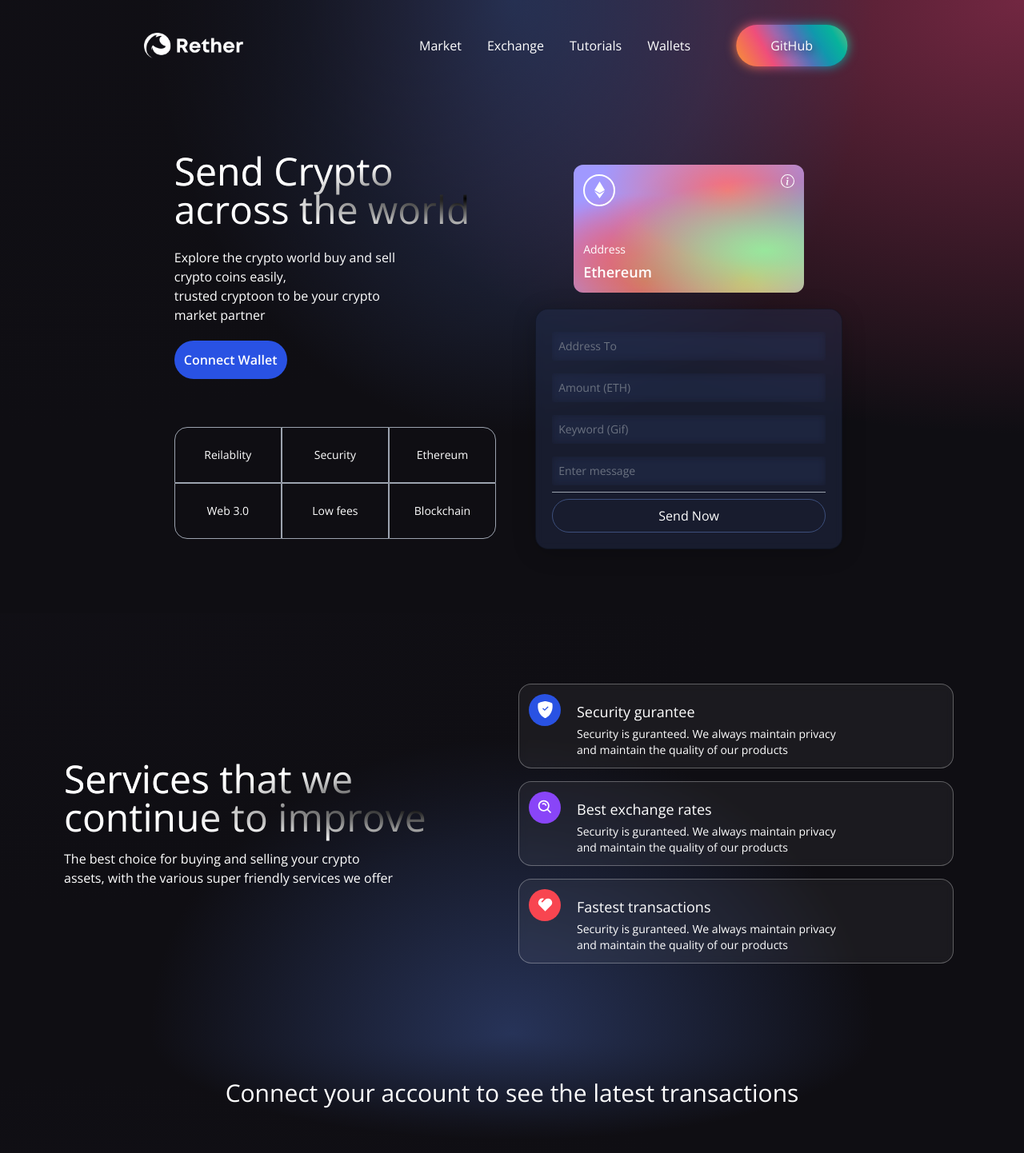
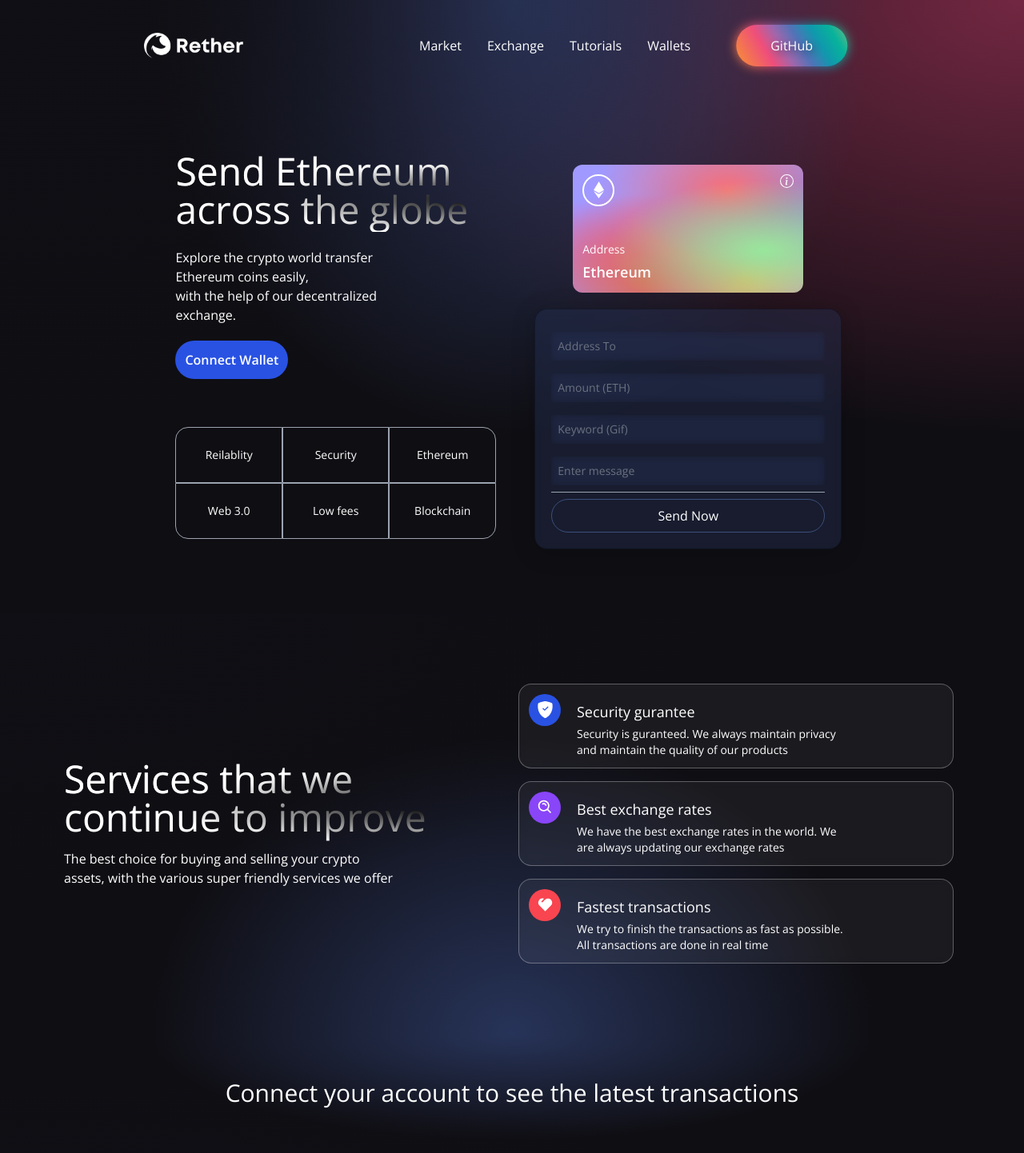
Before and after one commit to aromalsanthosh/Rether, a React (Vite) app in the folder client/: page / in a window 1280 px wide. Shown: the top 1442 px of the page at 80% size. Built offline with nearby package versions, Linux system fonts and the light colour scheme.

Commit message:
Change content

```diff
--- a/client/src/components/Services.jsx
+++ b/client/src/components/Services.jsx
@@ -43,13 +43,13 @@ const Services = () => (
           color="bg-[#8945F8]"
           title="Best exchange rates"
           icon={<BiSearchAlt fontSize={21} className="text-white" />}
-          subtitle="Security is guranteed. We always maintain privacy and maintain the quality of our products"
+          subtitle="We have the best exchange rates in the world. We are always updating our exchange rates"
         />
         <ServiceCard
           color="bg-[#F84550]"
           title="Fastest transactions"
           icon={<RiHeart2Fill fontSize={21} className="text-white" />}
-          subtitle="Security is guranteed. We always maintain privacy and maintain the quality of our products"
+          subtitle="We try to finish the  transactions as fast as possible. All transactions are done in real time"
         />
       </div>
     </div>
--- a/client/src/components/Welcome.jsx
+++ b/client/src/components/Welcome.jsx
@@ -46,11 +46,11 @@ const Welcome = () => {
       <div className="flex mf:flex-row flex-col items-start justify-between md:p-20 py-12 px-4">
         <div className="flex flex-1 justify-start items-start flex-col mf:mr-10">
           <h1 className="text-3xl sm:text-5xl text-white text-gradient py-1">
-            Send Crypto <br /> across the world
+            Send Ethereum <br /> across the globe
           </h1>
           <p className="text-left mt-5 text-white font-light md:w-9/12 w-11/12 text-base">
-            Explore the crypto world buy and sell crypto coins easily, <br />{" "}
-            trusted cryptoon to be your crypto market partner
+            Explore the crypto world transfer Ethereum coins easily, <br />{" "}
+            with the help of our decentralized exchange.
           </p>
           {!currentAccount && (
             <button
@@ -105,6 +105,8 @@ const Welcome = () => {
               placeholder="Amount (ETH)"
               name="amount"
               type="number"
+
+
               handleChange={handleChange}
             />
             <Input
```
